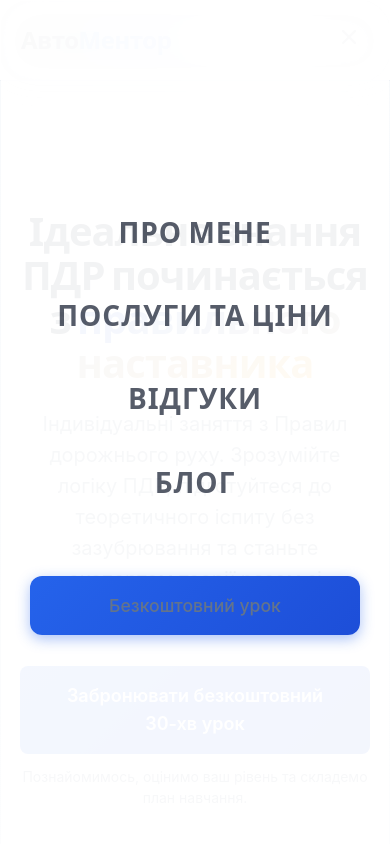
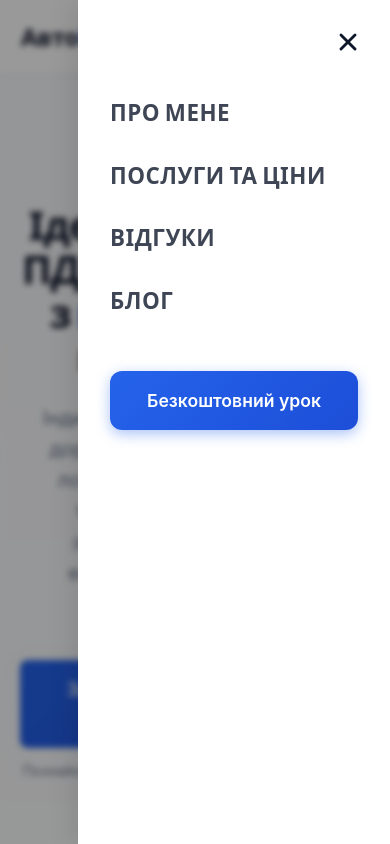
Before and after one commit to Bodia/auto_school_mentor, a Next.js app: page / in a window 390 px wide. Both pictures are taken after a click on the button "Відкрити меню". Shown: the top 844 px of the page. Built offline with nearby package versions, Linux system fonts and the light colour scheme.

Commit message:
Update mobile burger menu to Side Drawer design

```diff
--- a/src/app/pricing/pricing.css
+++ b/src/app/pricing/pricing.css
@@ -7,7 +7,7 @@
 
 .pricing-grid {
   display: grid;
-  grid-template-columns: repeat(3, 1fr);
+  grid-template-columns: repeat(2, 1fr);
   gap: 2rem;
   align-items: start;
 }
--- a/src/components/Navbar.css
+++ b/src/components/Navbar.css
@@ -1,7 +1,8 @@
+/* ============ NAVBAR ============ */
 .navbar {
   position: sticky;
   top: 0;
-  z-index: 100;
+  z-index: 200;
   padding: 1rem 0;
   border-bottom: 1px solid var(--border);
 }
@@ -18,12 +19,14 @@
   font-weight: 700;
   color: var(--text);
   letter-spacing: -0.5px;
+  text-decoration: none;
 }
 
 .logo span {
   color: var(--primary-color);
 }
 
+/* Desktop nav sits inside the navbar header */
 .nav-links {
   display: flex;
   gap: 2rem;
@@ -32,6 +35,7 @@
 .nav-links a {
   color: var(--text-alt);
   font-weight: 500;
+  text-decoration: none;
 }
 
 .nav-links a:hover {
@@ -42,99 +46,136 @@
   display: block;
 }
 
-.mobile-only {
-  display: none;
-}
-
+/* ============ BURGER BUTTON ============ */
 .mobile-menu-btn {
   display: none;
   background: none;
   border: none;
   color: var(--text);
   cursor: pointer;
-  padding: 0.5rem;
-  z-index: 101;
+  padding: 0.4rem;
+  line-height: 0;
 }
 
+/* ============ MOBILE HIDDEN DESKTOP CLASSES ============ */
+.mobile-backdrop,
+.mobile-drawer {
+  display: none;
+}
+
+/* ============ MOBILE BREAKPOINT ============ */
 @media (max-width: 768px) {
+  /* Hide desktop nav & CTA on mobile */
+  .nav-links {
+    display: none;
+  }
+
   .desktop-only {
     display: none;
   }
 
-  .mobile-only {
-    display: block;
-    margin-top: 1rem;
-    width: 100%;
+  /* Show burger */
+  .mobile-menu-btn {
+    display: flex;
+    align-items: center;
+    justify-content: center;
   }
 
-  .mobile-only .btn {
-    width: 100%;
-    text-align: center;
+  /* 1) Dark overlay covering the screen */
+  .mobile-backdrop {
+    display: block;
+    position: fixed;
+    inset: 0;
+    z-index: 4000;
+    background: rgba(0, 0, 0, 0.4);
+    backdrop-filter: blur(3px);
+    -webkit-backdrop-filter: blur(3px);
+    opacity: 0;
+    pointer-events: none;
+    transition: opacity 0.3s ease;
   }
 
-  .mobile-menu-btn {
-    display: block;
+  .mobile-backdrop.active {
+    opacity: 1;
+    pointer-events: all;
   }
 
-  .nav-links {
+  /* 2) Side Drawer sliding from right */
+  .mobile-drawer {
+    display: block;
     position: fixed;
     top: 0;
     right: 0;
+    bottom: 0;
+    width: 80%;
+    max-width: 350px;
+    z-index: 5000;
+    background-color: var(--bg);
+    box-shadow: -5px 0 25px rgba(0, 0, 0, 0.1);
     transform: translateX(100%);
-    width: 100%;
-    height: 100vh;
-    background-color: var(--bg);
-    /* Safely apply glassmorphism */
-    @supports (backdrop-filter: blur(20px)) or (-webkit-backdrop-filter: blur(20px)) {
-      background: rgba(255, 255, 255, 0.95);
-      backdrop-filter: blur(20px);
-      -webkit-backdrop-filter: blur(20px);
-    }
-    flex-direction: column;
-    justify-content: center;
-    align-items: center;
-    gap: 2.5rem;
     transition: transform 0.4s cubic-bezier(0.16, 1, 0.3, 1);
-    z-index: 1000; /* Increased z-index to ensure it's above all cards */
+    overflow-y: auto;
+    -webkit-overflow-scrolling: touch;
   }
 
   @media (prefers-color-scheme: dark) {
-    .nav-links {
-      background-color: var(--bg);
-      @supports (backdrop-filter: blur(20px)) or (-webkit-backdrop-filter: blur(20px)) {
-        background: rgba(15, 23, 42, 0.95);
-      }
+    .mobile-drawer {
+      background-color: var(--background-dark);
+      box-shadow: -5px 0 25px rgba(0, 0, 0, 0.5);
     }
   }
 
-  .nav-links.active {
+  .mobile-drawer.active {
     transform: translateX(0);
   }
 
-  .nav-links a:not(.btn) {
-    font-size: 1.75rem;
+  /* Close button inside the drawer */
+  .drawer-close-btn {
+    position: absolute;
+    top: 1.25rem;
+    right: 1.25rem;
+    background: none;
+    border: none;
+    color: var(--text);
+    cursor: pointer;
+    padding: 0.5rem;
+    z-index: 10;
+  }
+  .drawer-close-btn:hover {
+    color: var(--primary-color);
+  }
+
+  /* Navigation inside the drawer */
+  .mobile-nav {
+    display: flex;
+    flex-direction: column;
+    padding: 6rem 2rem 2rem; /* top padding to clear close btn */
+    gap: 1.75rem;
+  }
+
+  .mobile-nav a:not(.btn) {
+    font-size: 1.4rem;
     font-family: var(--font-heading);
     font-weight: 700;
     color: var(--text);
     text-transform: uppercase;
-    letter-spacing: 1px;
-    opacity: 0.7;
-    transition: all 0.2s ease-in-out;
+    letter-spacing: 0.5px;
+    opacity: 0.8;
+    text-decoration: none;
+    transition: opacity 0.2s, color 0.2s;
   }
 
-  .nav-links a:not(.btn):hover {
+  .mobile-nav a:not(.btn):hover {
     opacity: 1;
     color: var(--primary-color);
-    transform: scale(1.05);
   }
 
-  .mobile-only {
-    display: block;
-    margin-top: 2rem;
-    width: 85%;
+  .mobile-nav-cta {
+    margin-top: 1.5rem;
+    width: 100%;
   }
 
-  .mobile-only .btn {
+  .mobile-nav-cta .btn {
     width: 100%;
     text-align: center;
     padding: 1rem;
--- a/src/components/Navbar.tsx
+++ b/src/components/Navbar.tsx
@@ -1,73 +1,106 @@
 "use client";
 
-import { useState } from 'react';
+import { useState, useEffect, useRef } from 'react';
 import Link from 'next/link';
 import './Navbar.css';
 
 export default function Navbar() {
   const [isOpen, setIsOpen] = useState(false);
+  const scrollY = useRef(0);
+
+  useEffect(() => {
+    if (isOpen) {
+      scrollY.current = window.scrollY;
+      document.body.style.position = 'fixed';
+      document.body.style.top = `-${scrollY.current}px`;
+      document.body.style.left = '0';
+      document.body.style.right = '0';
+      document.body.style.overflow = 'hidden';
+    } else {
+      document.body.style.position = '';
+      document.body.style.top = '';
+      document.body.style.left = '';
+      document.body.style.right = '';
+      document.body.style.overflow = '';
+      window.scrollTo(0, scrollY.current);
+    }
+    return () => {
+      document.body.style.position = '';
+      document.body.style.top = '';
+      document.body.style.left = '';
+      document.body.style.right = '';
+      document.body.style.overflow = '';
+    };
+  }, [isOpen]);
 
   const toggleMenu = () => setIsOpen(!isOpen);
   const closeMenu = () => setIsOpen(false);
 
   return (
-    <header className="navbar glass">
-      <div className="container nav-container">
-        <Link href="/" className="logo" onClick={closeMenu}>
-          Авто<span>Ментор</span>
-        </Link>
+    <>
+      <header className="navbar glass">
+        <div className="container nav-container">
+          <Link href="/" className="logo" onClick={closeMenu}>
+            Авто<span>Ментор</span>
+          </Link>
 
-        {/* Mobile Menu Button */}
+          {/* Burger button */}
+          <button
+            className="mobile-menu-btn"
+            onClick={toggleMenu}
+            aria-label="Відкрити меню"
+            aria-expanded={isOpen}
+          >
+            <svg xmlns="http://www.w3.org/2000/svg" width="28" height="28" viewBox="0 0 24 24" fill="none" stroke="currentColor" strokeWidth="2" strokeLinecap="round" strokeLinejoin="round">
+              <line x1="3" y1="6" x2="21" y2="6"></line>
+              <line x1="3" y1="12" x2="21" y2="12"></line>
+              <line x1="3" y1="18" x2="21" y2="18"></line>
+            </svg>
+          </button>
+
+          <div className="nav-cta desktop-only">
+            <Link href="/booking" className="btn btn-primary">
+              Безкоштовний урок
+            </Link>
+          </div>
+        </div>
+      </header>
+
+      {/* Dimmed backdrop (clicking it closes the menu) */}
+      <div
+        className={`mobile-backdrop ${isOpen ? 'active' : ''}`}
+        onClick={closeMenu}
+        aria-hidden="true"
+      />
+
+      {/* Side Drawer (slides in from the right) */}
+      <div className={`mobile-drawer ${isOpen ? 'active' : ''}`} aria-hidden={!isOpen}>
+
+        {/* Close button inside drawer */}
         <button
-          className="mobile-menu-btn"
-          onClick={toggleMenu}
-          aria-label="Toggle menu"
+          className="drawer-close-btn"
+          onClick={closeMenu}
+          aria-label="Закрити меню"
         >
-          <svg
-            xmlns="http://www.w3.org/2000/svg"
-            width="24"
-            height="24"
-            viewBox="0 0 24 24"
-            fill="none"
-            stroke="currentColor"
-            strokeWidth="2"
-            strokeLinecap="round"
-            strokeLinejoin="round"
-          >
-            {isOpen ? (
-              <>
-                <line x1="18" y1="6" x2="6" y2="18"></line>
-                <line x1="6" y1="6" x2="18" y2="18"></line>
-              </>
-            ) : (
-              <>
-                <line x1="3" y1="12" x2="21" y2="12"></line>
-                <line x1="3" y1="6" x2="21" y2="6"></line>
-                <line x1="3" y1="18" x2="21" y2="18"></line>
-              </>
-            )}
+          <svg xmlns="http://www.w3.org/2000/svg" width="28" height="28" viewBox="0 0 24 24" fill="none" stroke="currentColor" strokeWidth="2.5" strokeLinecap="round" strokeLinejoin="round">
+            <line x1="18" y1="6" x2="6" y2="18"></line>
+            <line x1="6" y1="6" x2="18" y2="18"></line>
           </svg>
         </button>
 
-        <nav className={`nav-links ${isOpen ? 'active' : ''}`}>
+        <nav className="mobile-nav">
           <Link href="/about" onClick={closeMenu}>Про мене</Link>
           <Link href="/pricing" onClick={closeMenu}>Послуги та ціни</Link>
           <Link href="/reviews" onClick={closeMenu}>Відгуки</Link>
           <Link href="/blog" onClick={closeMenu}>Блог</Link>
 
-          <div className="nav-cta mobile-only">
+          <div className="mobile-nav-cta">
             <Link href="/booking" className="btn btn-primary" onClick={closeMenu}>
               Безкоштовний урок
             </Link>
           </div>
         </nav>
-
-        <div className="nav-cta desktop-only">
-          <Link href="/booking" className="btn btn-primary">
-            Безкоштовний урок
-          </Link>
-        </div>
       </div>
-    </header>
+    </>
   );
 }
```
Also changed, not shown: fix-css.js (added, +65 -0 lines).
